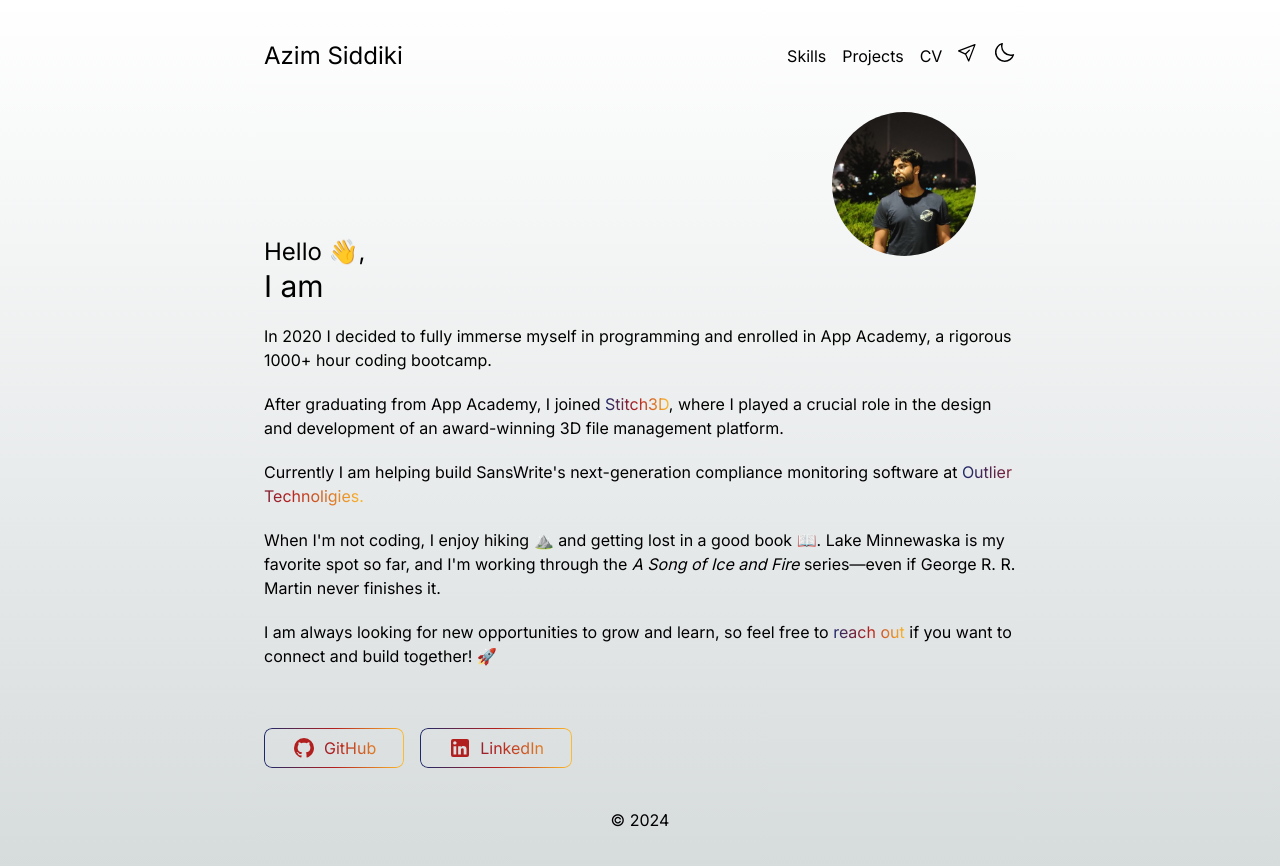
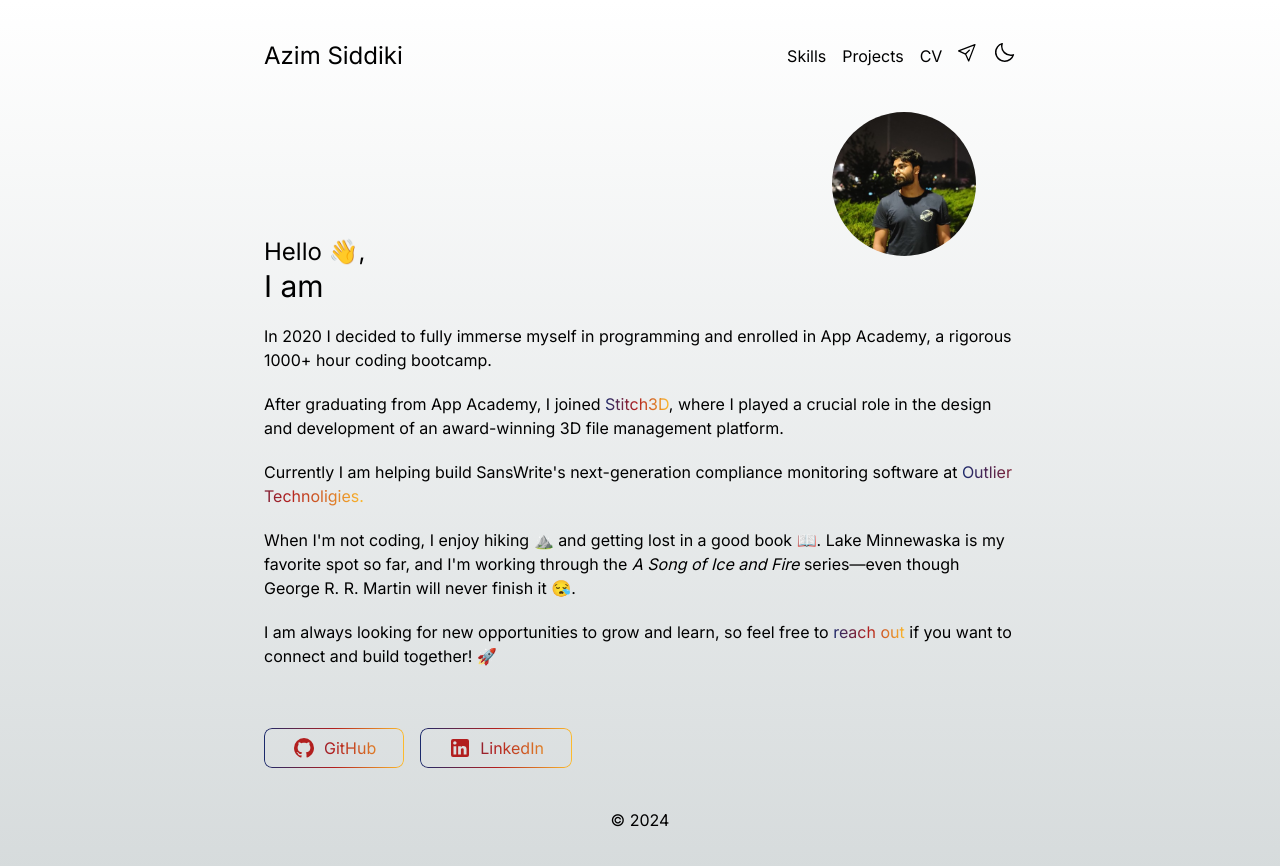
Before and after one commit to asiddiki98/personal-website, a Next.js app: page / in a window 1280 px wide. Shown: the top 866 px of the page. Built offline with nearby package versions, Linux system fonts and the light colour scheme.

Commit message:
update resume

```diff
--- a/app/page.tsx
+++ b/app/page.tsx
@@ -52,8 +52,8 @@ export default function Home() {
       <p>
         When I&apos;m not coding, I enjoy hiking ⛰️ and getting lost in a good
         book 📖. Lake Minnewaska is my favorite spot so far, and I&apos;m
-        working through the <em>A Song of Ice and Fire</em> series{"—"}even if
-        George R. R. Martin never finishes it.
+        working through the <em>A Song of Ice and Fire</em> series{"—"}even
+        though George R. R. Martin will never finish it 😪.
       </p>
 
       <p>
```
